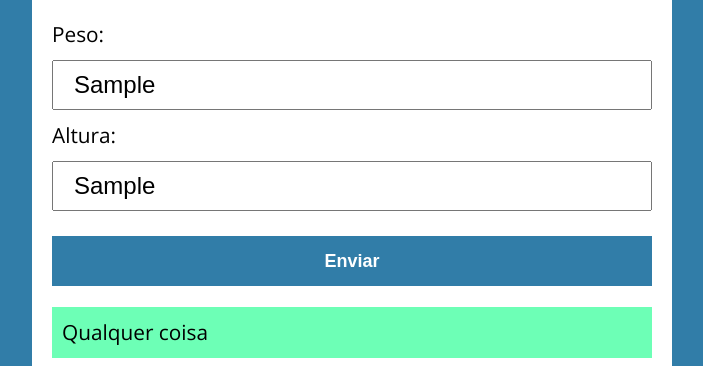
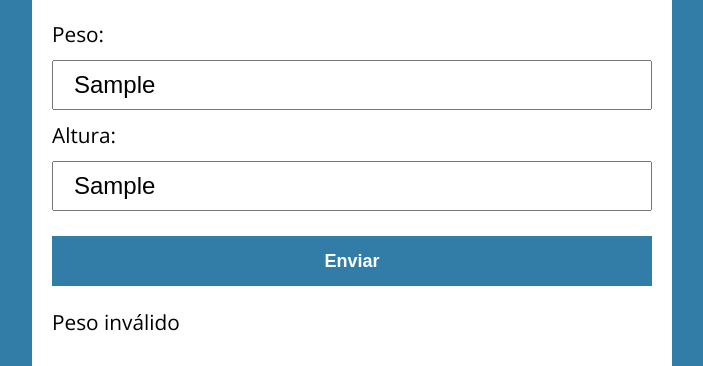
Before and after one commit to tesye30/Curso_js_ts, a plain HTML site: page modulo_2/aula26 - modelo copy/index.html in a window 1280 px wide. Both pictures are taken after typing "Sample", "Sample" into the empty fields and a click on the button "Enviar". Shown: the part 611-977 px from the top of the page, without its empty margins (288-991 px from the left). Drawn offline with nearby package versions, Linux system fonts and the light colour scheme.

Commit message:
imc function criarP e peso altura 1.2

```diff
--- a/modulo_2/aula26 - modelo copy/assets/js/main.js
+++ b/modulo_2/aula26 - modelo copy/assets/js/main.js
@@ -13,6 +13,13 @@ form.addEventListener('submit', function (e) {
         setResultado('Peso inválido')
         return;
     }
+
+    if (!altura) {
+        setResultado ('Altura inválida', false);
+        return;
+    }
+
+    console.log('')
 });
 
 function criaP (){
@@ -20,11 +27,12 @@ function criaP (){
     return p;
 }
 
-function setResultado (msg) {
+function setResultado (msg, isValid) {
     const resultado = document.querySelector('#resultado');
     resultado.innerHTML = '';
-    const p = document.createElement('p');
-    p.classList.add('paragrafo-resultado');
-    p.innerHTML = 'Qualquer coisa';
+
+    const p = criaP();
+
+    p.innerHTML = msg;
     resultado.appendChild(p);
 }
--- a/modulo_2/aula26 - modelo copy/index.html
+++ b/modulo_2/aula26 - modelo copy/index.html
@@ -30,7 +30,7 @@
 
       <div>
         <h1>Calcule seu IMC</h1>
-        <form action="/" id="formulario" method="post">
+        <form action="/" id="formulario" method="POST">
           <label for="">Peso:</label>
           <input type="text" id="peso" name="peso">
 
@@ -44,6 +44,7 @@
       <div id="resultado"></div>
 
 
+
     </section>
 
     <script src="./assets/js/main.js"></script>
```
Also changed, not shown: teste.html (deleted, +0 -77 lines).
